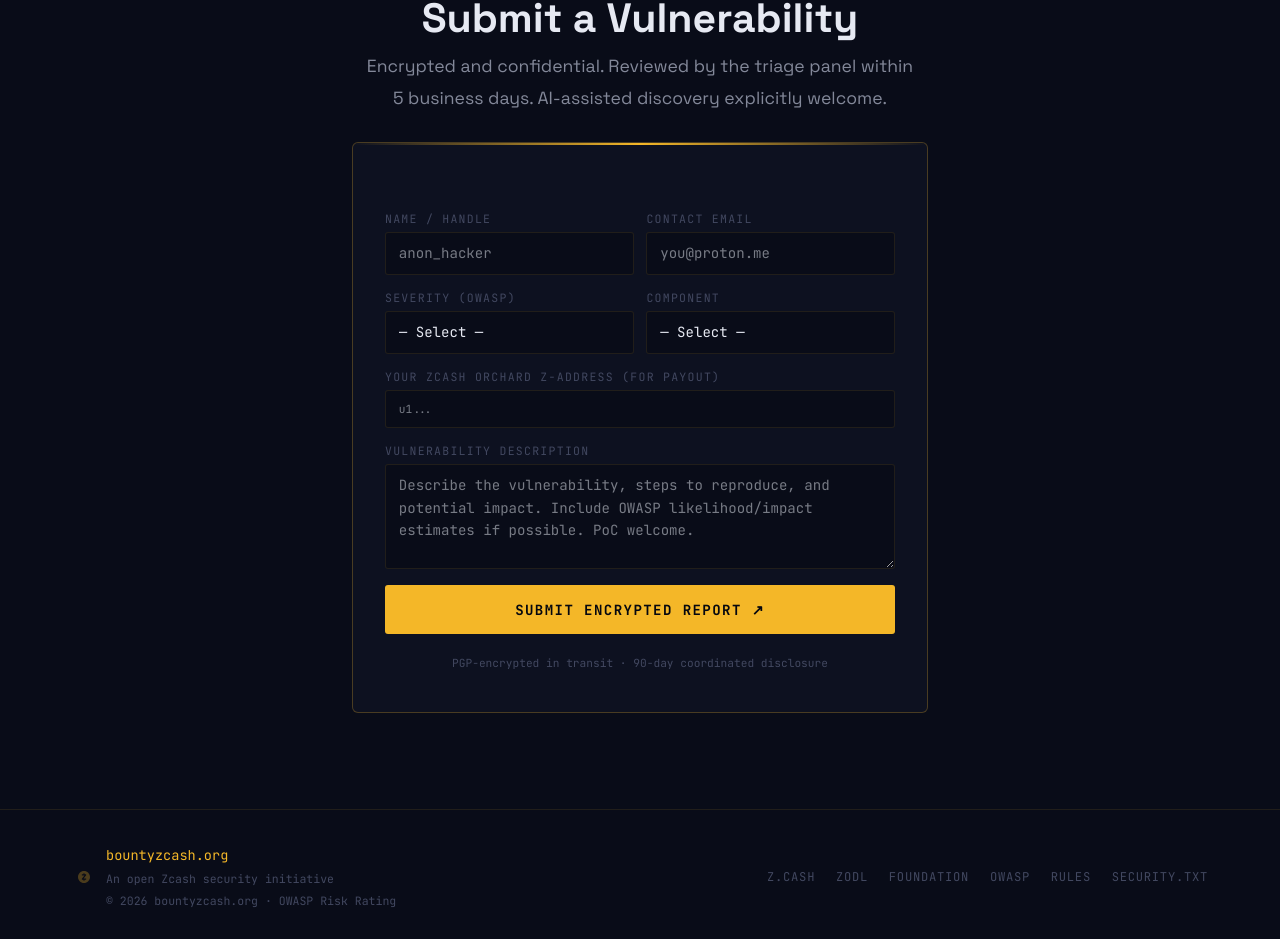
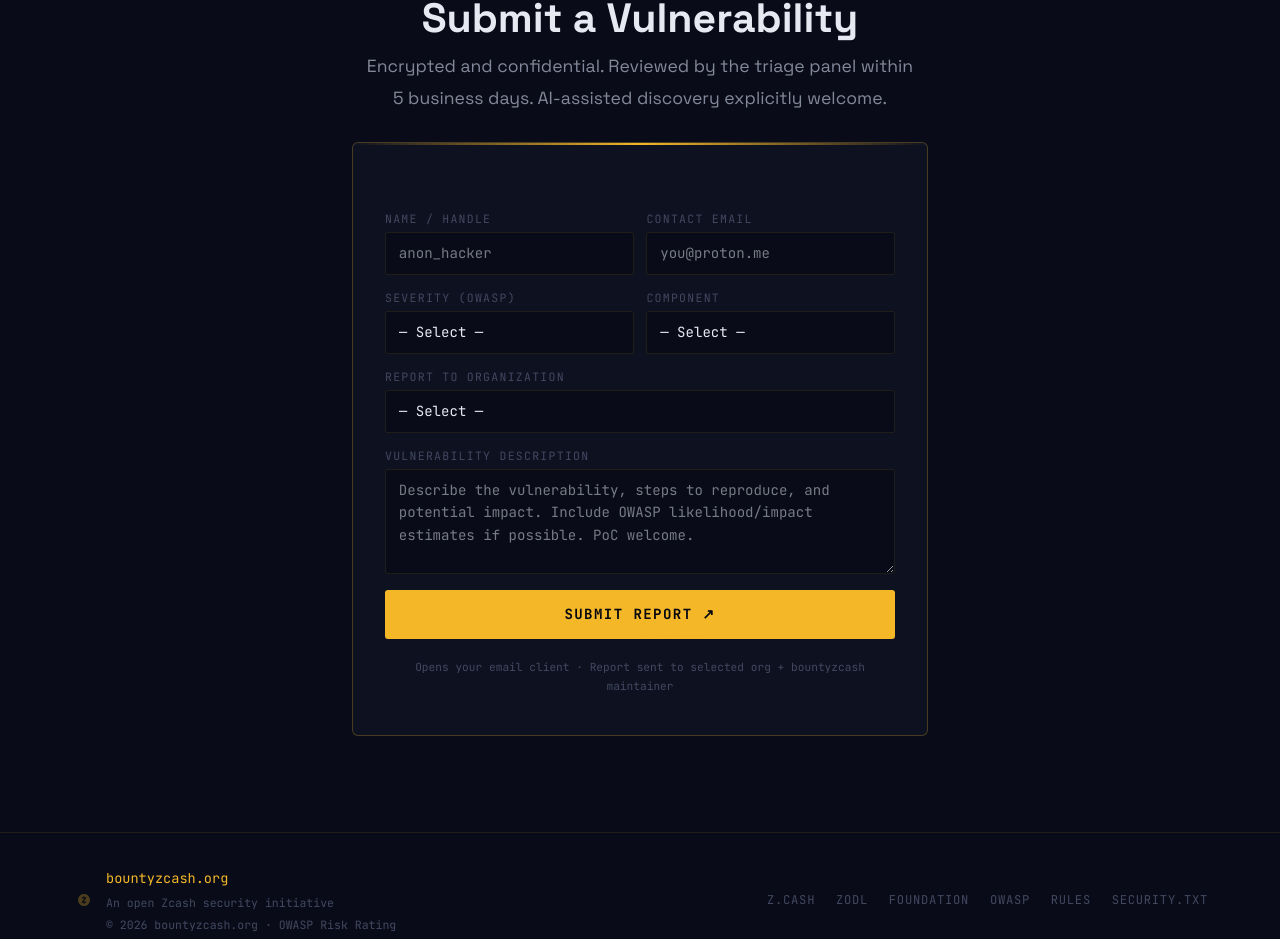
Before and after one commit to Michae2xl/bountyzcash, a Next.js app: page / in a window 1280 px wide. Shown: the part 9180-10119 px from the top of the page. Built offline with nearby package versions, Linux system fonts and the light colour scheme.

Commit message:
feat: submit form with org selector and mailto dispatch

```diff
--- a/src/app/page.tsx
+++ b/src/app/page.tsx
@@ -8,6 +8,7 @@ import { ShimmerButton } from "@/components/ui/shimmer-button";
 import { BorderBeam } from "@/components/ui/border-beam";
 import { HyperText } from "@/components/ui/hyper-text";
 import { SplitFlapDisplay } from "@/components/ui/split-flap-display";
+import { SubmitForm } from "@/components/submit-form";
 
 const ZCASH_SVG_PATH =
   "m270,540c0-148.9,121.1-270,270-270s270,121.1,270,270-121.1,270-270,270-270-121.1-270-270Zm366.31-125.3v41.09l-114.28,155h114.28v54.5h-73.67v45.16h-45.28v-45.16h-73.67v-41.09l114.16-155h-114.16v-54.5h73.67v-45.28h45.28v45.28h73.67Z";
@@ -997,107 +998,7 @@ export default function Home() {
               business days. AI-assisted discovery explicitly welcome.
             </p>
 
-            <div className="sbox">
-              <form
-                className="form"
-                onSubmit={(e) => e.preventDefault()}
-                noValidate
-              >
-                <div className="r2">
-                  <div className="fg">
-                    <label className="fl" htmlFor="fn">
-                      Name / Handle
-                    </label>
-                    <input
-                      className="fi"
-                      id="fn"
-                      type="text"
-                      placeholder="anon_hacker"
-                      autoComplete="off"
-                    />
-                  </div>
-                  <div className="fg">
-                    <label className="fl" htmlFor="fe">
-                      Contact Email
-                    </label>
-                    <input
-                      className="fi"
-                      id="fe"
-                      type="email"
-                      placeholder="you@proton.me"
-                    />
-                  </div>
-                </div>
-
-                <div className="r2">
-                  <div className="fg">
-                    <label className="fl" htmlFor="fsev">
-                      Severity (OWASP)
-                    </label>
-                    <select className="fsel" id="fsev" defaultValue="">
-                      <option value="">&mdash; Select &mdash;</option>
-                      <option>Critical (100&ndash;200 ZEC)</option>
-                      <option>High (20&ndash;100 ZEC)</option>
-                      <option>Medium (2&ndash;20 ZEC)</option>
-                      <option>Low (0&ndash;2 ZEC)</option>
-                    </select>
-                  </div>
-                  <div className="fg">
-                    <label className="fl" htmlFor="fcomp">
-                      Component
-                    </label>
-                    <select className="fsel" id="fcomp" defaultValue="">
-                      <option value="">&mdash; Select &mdash;</option>
-                      <option>zcashd</option>
-                      <option>librustzcash</option>
-                      <option>Orchard Protocol</option>
-                      <option>Sapling Protocol</option>
-                      <option>Halo 2</option>
-                      <option>Zebra</option>
-                      <option>Web Infrastructure</option>
-                      <option>Other</option>
-                    </select>
-                  </div>
-                </div>
-
-                <div className="fg">
-                  <label className="fl" htmlFor="fa">
-                    Your Zcash Orchard Z-address (for payout)
-                  </label>
-                  <input
-                    className="fi"
-                    id="fa"
-                    type="text"
-                    placeholder="u1..."
-                    style={{ fontSize: "0.7rem" }}
-                  />
-                </div>
-
-                <div className="fg">
-                  <label className="fl" htmlFor="fd">
-                    Vulnerability Description
-                  </label>
-                  <textarea
-                    className="ft"
-                    id="fd"
-                    placeholder="Describe the vulnerability, steps to reproduce, and potential impact. Include OWASP likelihood/impact estimates if possible. PoC welcome."
-                  />
-                </div>
-
-                <ShimmerButton
-                  className="btn-sub"
-                  type="submit"
-                  style={{ width: "100%" }}
-                >
-                  Submit Encrypted Report &#8599;
-                </ShimmerButton>
-
-                <p className="fnote">
-                  PGP-encrypted in transit &middot; 90-day coordinated
-                  disclosure
-                </p>
-              </form>
-            </div>
+            <SubmitForm />
           </div>
         </section>
       </main>
--- /dev/null
+++ b/src/components/submit-form.tsx
@@ -0,0 +1,158 @@
+"use client";
+
+import { useRef } from "react";
+import { ShimmerButton } from "@/components/ui/shimmer-button";
+
+const ORGS = [
+  { name: "Shielded Labs", email: "security@shieldedlabs.com" },
+  { name: "ZODL", email: "security@zodl.com" },
+  { name: "Zcash Foundation", email: "security@zfnd.org" },
+  { name: "Bootstrap", email: "security@bootstrapproject.org" },
+] as const;
+
+export function SubmitForm() {
+  const formRef = useRef<HTMLFormElement>(null);
+
+  function handleSubmit(e: React.FormEvent) {
+    e.preventDefault();
+    const form = formRef.current;
+    if (!form) return;
+
+    const data = new FormData(form);
+    const name = (data.get("name") as string) || "anon";
+    const email = (data.get("email") as string) || "";
+    const severity = (data.get("severity") as string) || "";
+    const component = (data.get("component") as string) || "";
+    const org = (data.get("org") as string) || "";
+    const desc = (data.get("desc") as string) || "";
+
+    const selectedOrg = ORGS.find((o) => o.name === org);
+    const to = selectedOrg
+      ? `${selectedOrg.email},michaelguima@proton.me`
+      : "michaelguima@proton.me";
+
+    const subject = `[bountyzcash] ${severity} — ${component}`;
+    const body = [
+      `Reporter: ${name}`,
+      `Contact: ${email}`,
+      `Severity: ${severity}`,
+      `Component: ${component}`,
+      `Organization: ${org}`,
+      ``,
+      `--- Vulnerability Description ---`,
+      desc,
+      ``,
+      `---`,
+      `Submitted via bountyzcash.org`,
+    ].join("\n");
+
+    window.location.href = `mailto:${to}?subject=${encodeURIComponent(subject)}&body=${encodeURIComponent(body)}`;
+  }
+
+  return (
+    <div className="sbox">
+      <form ref={formRef} className="form" onSubmit={handleSubmit} noValidate>
+        <div className="r2">
+          <div className="fg">
+            <label className="fl" htmlFor="fn">
+              Name / Handle
+            </label>
+            <input
+              className="fi"
+              id="fn"
+              name="name"
+              type="text"
+              placeholder="anon_hacker"
+              autoComplete="off"
+            />
+          </div>
+          <div className="fg">
+            <label className="fl" htmlFor="fe">
+              Contact Email
+            </label>
+            <input
+              className="fi"
+              id="fe"
+              name="email"
+              type="email"
+              placeholder="you@proton.me"
+            />
+          </div>
+        </div>
+
+        <div className="r2">
+          <div className="fg">
+            <label className="fl" htmlFor="fsev">
+              Severity (OWASP)
+            </label>
+            <select className="fsel" id="fsev" name="severity" defaultValue="">
+              <option value="">&mdash; Select &mdash;</option>
+              <option>Critical (100&ndash;200 ZEC)</option>
+              <option>High (20&ndash;100 ZEC)</option>
+              <option>Medium (2&ndash;20 ZEC)</option>
+              <option>Low (0&ndash;2 ZEC)</option>
+            </select>
+          </div>
+          <div className="fg">
+            <label className="fl" htmlFor="fcomp">
+              Component
+            </label>
+            <select
+              className="fsel"
+              id="fcomp"
+              name="component"
+              defaultValue=""
+            >
+              <option value="">&mdash; Select &mdash;</option>
+              <option>zcashd</option>
+              <option>librustzcash</option>
+              <option>Orchard Protocol</option>
+              <option>Sapling Protocol</option>
+              <option>Halo 2</option>
+              <option>Zebra</option>
+              <option>Web Infrastructure</option>
+              <option>Other</option>
+            </select>
+          </div>
+        </div>
+
+        <div className="fg">
+          <label className="fl" htmlFor="forg">
+            Report to Organization
+          </label>
+          <select className="fsel" id="forg" name="org" defaultValue="">
+            <option value="">&mdash; Select &mdash;</option>
+            {ORGS.map((o) => (
+              <option key={o.name}>{o.name}</option>
+            ))}
+          </select>
+        </div>
+
+        <div className="fg">
+          <label className="fl" htmlFor="fd">
+            Vulnerability Description
+          </label>
+          <textarea
+            className="ft"
+            id="fd"
+            name="desc"
+            placeholder="Describe the vulnerability, steps to reproduce, and potential impact. Include OWASP likelihood/impact estimates if possible. PoC welcome."
+          />
+        </div>
+
+        <ShimmerButton
+          className="btn-sub"
+          type="submit"
+          style={{ width: "100%" }}
+        >
+          Submit Report &#8599;
+        </ShimmerButton>
+
+        <p className="fnote">
+          Opens your email client &middot; Report sent to selected org +
+          bountyzcash maintainer
+        </p>
+      </form>
+    </div>
+  );
+}
```
